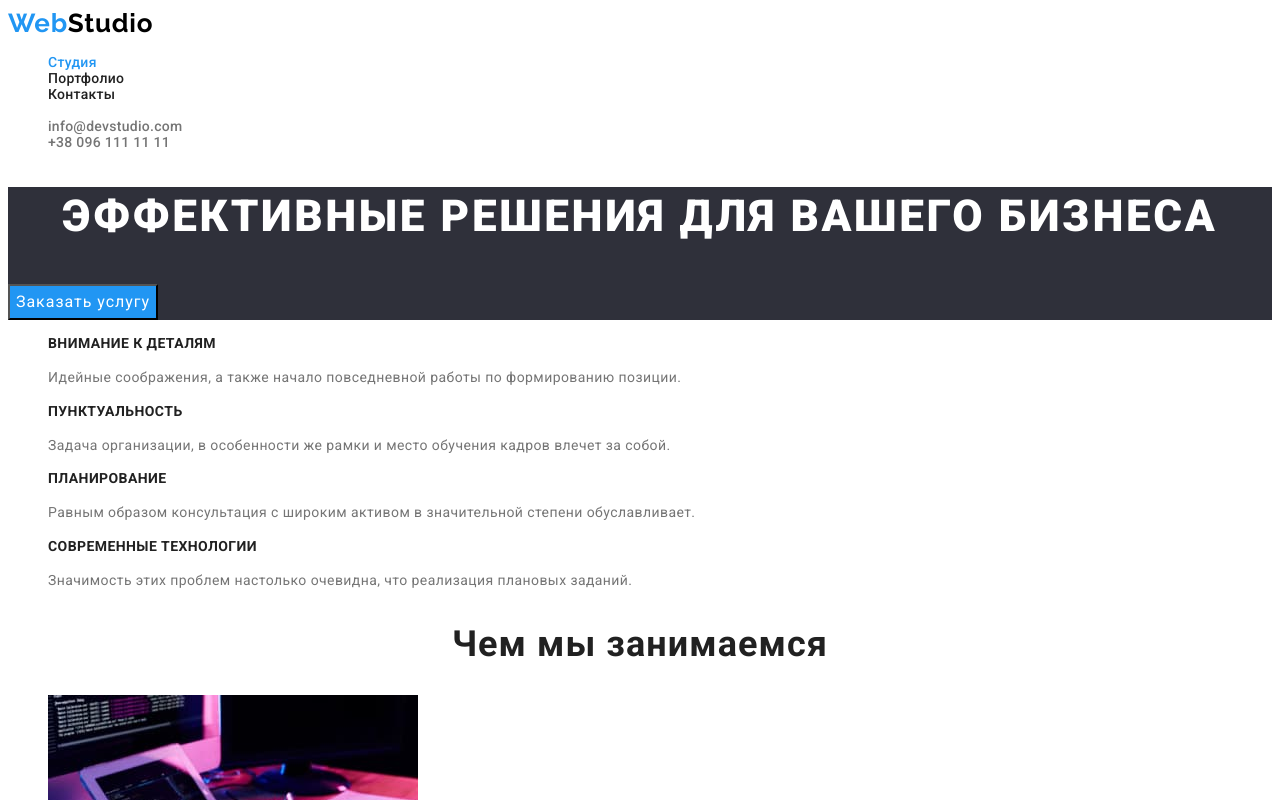
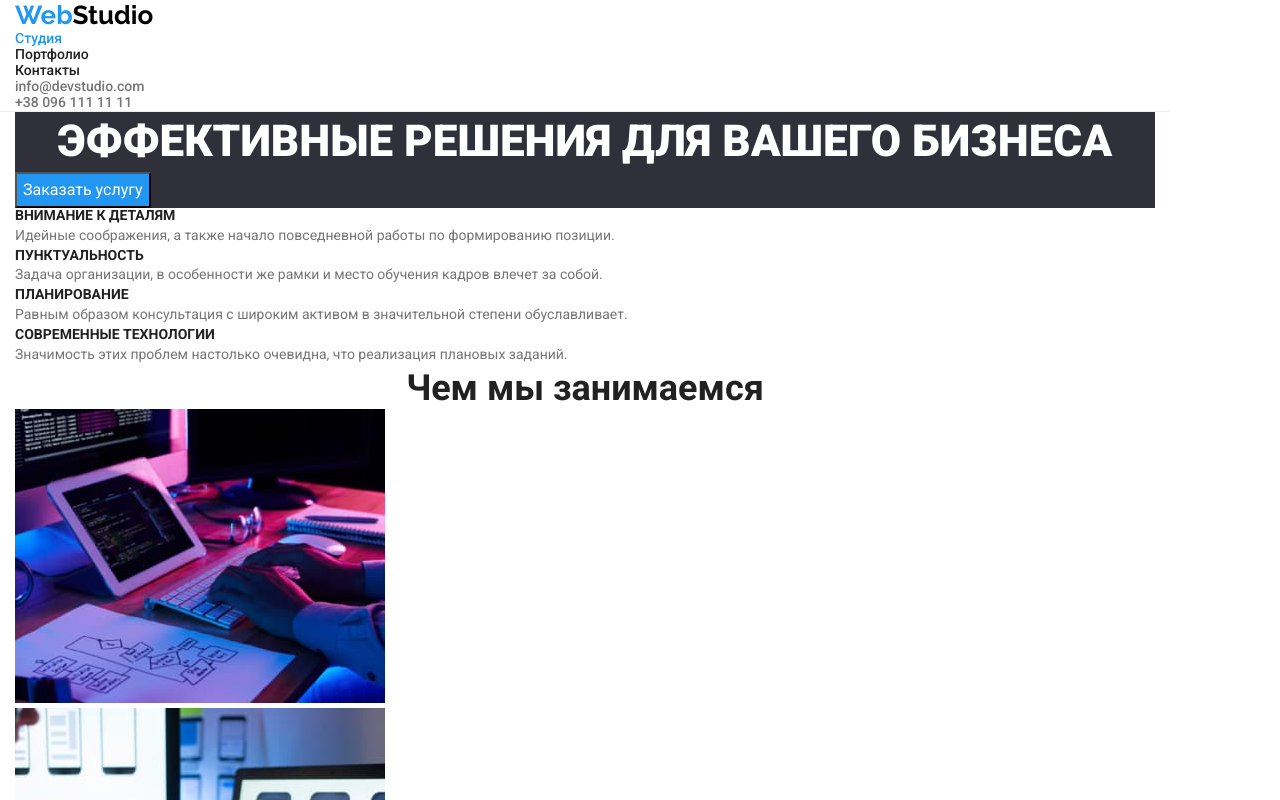
Before and after one commit to Mariia-Petlovana-91/-goit-markup-hw-03, a plain HTML site: page index.html in a window 1280 px wide. Shown: the top 800 px of the page. Drawn offline with nearby package versions, Linux system fonts and the light colour scheme.

Commit message:
start(container border)

```diff
--- a/css/style.css
+++ b/css/style.css
@@ -14,6 +14,23 @@
 }
 body {
   font-family: "roboto", sans-serif;
+  margin: 0;
+}
+h1,
+h2,
+h3,
+h4,
+h5,
+h6,
+ul,
+p {
+  margin: 0;
+  padding: 0;
+}
+.container {
+  width: 1170px;
+  padding-left: 15px;
+  padding-right: 15px;
 }
 .list {
   list-style: none;
@@ -23,9 +40,9 @@ body {
 }
 .title-section {
   font-size: 36px;
-  line-height: 1.17em;
+  line-height: 1.17;
   text-align: center;
-  letter-spacing: 0.03em;
+  letter-spacing: 0.03;
   color: var(--title-color-second);
 }
 .visually-hidden {
@@ -43,8 +60,8 @@ body {
 .logo {
   font-family: "Raleway", sans-serif;
   font-size: 26px;
-  line-height: 1.19em;
-  letter-spacing: 0.03em;
+  line-height: 1.19;
+  letter-spacing: 0.03;
   color: var(--logo-color);
 }
 .logo-word-dark {
@@ -55,11 +72,14 @@ body {
 }
 
 /*----------------------------main and portfolio page header ---------------------------*/
+.head {
+  border-bottom: solid 1px #ececec;
+}
 .navigation-item {
   font-weight: 500;
   font-size: 14px;
-  line-height: 1.14em;
-  letter-spacing: 0.02em;
+  line-height: 1.14;
+  letter-spacing: 0.02;
   text-transform: capitalize;
 }
 .navigation-item > a:link,
@@ -76,8 +96,8 @@ body {
 .header-contacts-item {
   font-weight: 500;
   font-size: 14px;
-  line-height: 1.14em;
-  letter-spacing: 0.02em;
+  line-height: 1.14;
+  letter-spacing: 0.02;
 }
 .header-contacts-item > a:link {
   color: var(--contacts-color-dark);
@@ -94,16 +114,16 @@ body {
 .title-hero {
   font-weight: 900;
   font-size: 44px;
-  line-height: 1.36em;
+  line-height: 1.36;
   text-align: center;
-  letter-spacing: 0.06em;
+  letter-spacing: 0.06;
   text-transform: uppercase;
   color: var(--title-color-hero);
 }
 .btn-hero {
   font-size: 16px;
-  line-height: 1.88em;
-  letter-spacing: 0.06em;
+  line-height: 1.88;
+  letter-spacing: 0.06;
   background-color: var(--hover-focus-color-others);
   color: var(--color-text);
   font-family: inherit;
@@ -116,29 +136,29 @@ body {
 /*---------------------------main page section 2 features----------------------*/
 .title-features {
   font-size: 14px;
-  line-height: 1.14em;
-  letter-spacing: 0.03em;
+  line-height: 1.14;
+  letter-spacing: 0.03;
   text-transform: uppercase;
   color: var(--title-color-third);
 }
 .features-text {
   font-size: 14px;
-  line-height: 1.71em;
-  letter-spacing: 0.03em;
+  line-height: 1.71;
+  letter-spacing: 0.03;
   color: var(--text-color);
 }
 /*--------------------------main page section 4 oue team---------------------------*/
 .our-team-title {
   font-weight: 500;
   font-size: 16px;
-  line-height: 1.19em;
-  letter-spacing: 0.03em;
+  line-height: 1.19;
+  letter-spacing: 0.03;
   color: var(--title-color-third);
 }
 .our-team-text {
   font-size: 16px;
-  line-height: 1.19em;
-  letter-spacing: 0.03em;
+  line-height: 1.19;
+  letter-spacing: 0.03;
   color: var(--text-color);
 }
 /*--------------------------------main and portfolio footer-------------------*/
@@ -150,8 +170,8 @@ body {
 }
 .google-address {
   font-size: 14px;
-  line-height: 1.71tm;
-  letter-spacing: 0.03em;
+  line-height: 1.71;
+  letter-spacing: 0.03;
 }
 .vault-item > a.link.google-address {
   color: var(--color-text);
@@ -162,8 +182,8 @@ body {
 }
 .vault-item {
   font-size: 14px;
-  line-height: 1.71em;
-  letter-spacing: 0.03em;
+  line-height: 1.71;
+  letter-spacing: 0.03;
 }
 .vault-item > a:link {
   color: var(--contacts-color-light);
@@ -176,9 +196,9 @@ body {
 .btn {
   font-weight: 500;
   font-size: 16px;
-  line-height: 1.63em;
+  line-height: 1.63;
   text-align: center;
-  letter-spacing: 0.03em;
+  letter-spacing: 0.03;
   color: var(--title-color-third);
   text-transform: capitalize;
   font-family: inherit;
@@ -191,8 +211,8 @@ body {
 /*-------------------------portfolio section 2 projects--------------------------------*/
 .title-project {
   font-size: 18px;
-  line-height: 2em;
-  letter-spacing: 0.06em;
+  line-height: 2;
+  letter-spacing: 0.06;
   color: var(--title-color-third);
 }
 .item-project {
@@ -200,7 +220,7 @@ body {
 }
 .text-project {
   font-size: 16px;
-  line-height: 1.88em;
-  letter-spacing: 0.03em;
+  line-height: 1.88;
+  letter-spacing: 0.03;
   color: var(--text-color);
 }
--- a/index.html
+++ b/index.html
@@ -5,12 +5,13 @@
     <meta http-equiv="X-UA-Compatible" content="IE=edge" />
     <meta name="viewport" content="width=device-width, initial-scale=1.0" />
     <title>WebStudio</title>
+    <link href="https://github.com/sindresorhus/modern-normalize/blob/main/modern-normalize.css" rel="stylesheet">
     <link href="https://fonts.googleapis.com/css2?family=Raleway:wght@700&family=Roboto:wght@400;500;700;900&display=swap" rel="stylesheet">
     <link  href="./css/style.css" rel="stylesheet">
   </head>
   <body>
     <!------------------main document "Головна" logo and navigation-------------->
-    <header class="head">
+    <header class="head container">
       <a class="logo link" href="WebStudio">Web<span class="logo-word-dark">Studio</span></a>
       <nav class="navigation-header">
         <ul class="navigation-list list">
@@ -24,7 +25,7 @@
         <li class="header-contacts-item"><a class="link" href="tel:+380961111111">+38 096 111 11 11</a></li>
       </ul>
     </header>
-    <main class="special-content">
+    <main class="special-content container">
     <!-------------------------------main section 1 hero------------------------------------>
         <section class="hero">
           <h1 class="title-hero">Эффективные решения для вашего бизнеса</h1>
@@ -92,7 +93,7 @@
           </section>
       </main>
       <!-------------------------------main footer --------------------------------- -->
-      <footer class="vault">
+      <footer class="vault container">
       <a class="logo link" href="WebStudio">Web<span class="logo-word-light">Studio</span></a>
         <address class="all-contacts-vault">
          <ul class="vault-list list">
```
Also changed, not shown: portfolio.html (+4 -3 lines).
